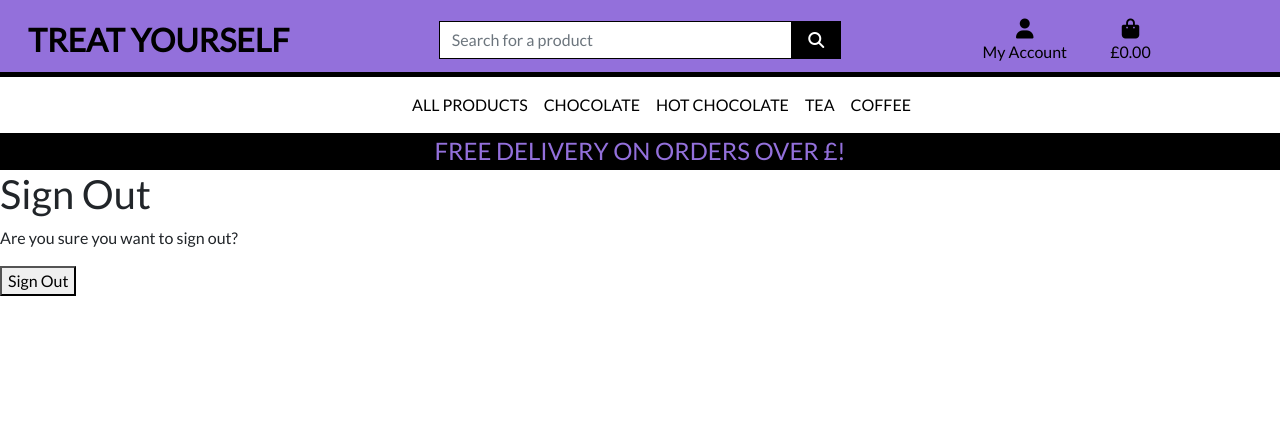
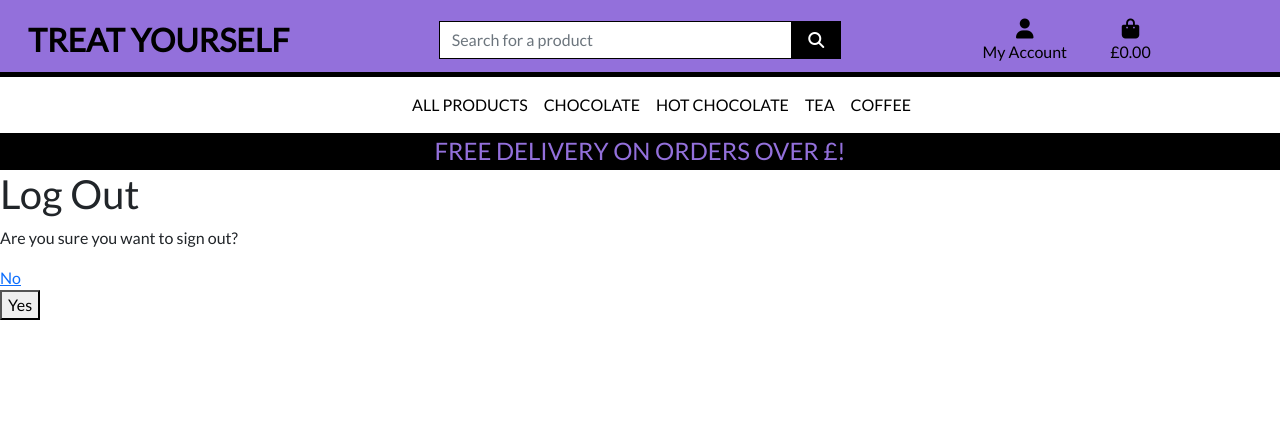
Before and after one commit to mayasharma2110/Treat-Yourself, a Django app: template templates/allauth/account/logout.html in a window 1280 px wide. Shown: the top 430 px of the page. Run offline with Django 4.2, Linux system fonts and the light colour scheme; the template is opened without the code that fills it, so the values that code supplies are empty; some libraries are stand-ins or nearby versions.

Commit message:
Customized login, register ad logout pages

```diff
--- a/templates/allauth/account/logout.html
+++ b/templates/allauth/account/logout.html
@@ -2,20 +2,21 @@
 
 {% load i18n %}
 
-{% block head_title %}{% trans "Sign Out" %}{% endblock %}
+{% block head_title %}{% trans "Log Out" %}{% endblock %}
 
 {% block content %}
-<h1>{% trans "Sign Out" %}</h1>
+<h1>{% trans "Log Out" %}</h1>
 
 <p>{% trans 'Are you sure you want to sign out?' %}</p>
+
+<a href="{% url 'home' %}">No</a>
 
 <form method="post" action="{% url 'account_logout' %}">
   {% csrf_token %}
   {% if redirect_field_value %}
   <input type="hidden" name="{{ redirect_field_name }}" value="{{ redirect_field_value }}"/>
   {% endif %}
-  <button type="submit">{% trans 'Sign Out' %}</button>
+  <button type="submit">{% trans 'Yes' %}</button>
 </form>
 
-
 {% endblock %}
--- a/templates/allauth/account/signup.html
+++ b/templates/allauth/account/signup.html
@@ -5,9 +5,9 @@
 {% block head_title %}{% trans "Signup" %}{% endblock %}
 
 {% block content %}
-<h1>{% trans "Sign Up" %}</h1>
+<h1>{% trans "Register" %}</h1>
 
-<p>{% blocktrans %}Already have an account? Then please <a href="{{ login_url }}">sign in</a>.{% endblocktrans %}</p>
+<p>{% blocktrans %}Already registered, sign in <a href="{{ login_url }}">here</a>.{% endblocktrans %}</p>
 
 <form class="signup" id="signup_form" method="post" action="{% url 'account_signup' %}">
   {% csrf_token %}
@@ -15,7 +15,7 @@
   {% if redirect_field_value %}
   <input type="hidden" name="{{ redirect_field_name }}" value="{{ redirect_field_value }}" />
   {% endif %}
-  <button type="submit">{% trans "Sign Up" %} &raquo;</button>
+  <button type="submit">{% trans "Register" %} &raquo;</button>
 </form>
 
 {% endblock %}
--- a/templates/allauth/base.html
+++ b/templates/allauth/base.html
@@ -24,10 +24,10 @@
       <ul>
         {% if user.is_authenticated %}
         <li><a href="{% url 'account_email' %}">Change E-mail</a></li>
-        <li><a href="{% url 'account_logout' %}">Sign Out</a></li>
+        <li><a href="{% url 'account_logout' %}">Log Out</a></li>
         {% else %}
-        <li><a href="{% url 'account_login' %}">Sign In</a></li>
-        <li><a href="{% url 'account_signup' %}">Sign Up</a></li>
+        <li><a href="{% url 'account_login' %}">Log In</a></li>
+        <li><a href="{% url 'account_signup' %}">Register</a></li>
         {% endif %}
       </ul>
     </div>
--- a/templates/base.html
+++ b/templates/base.html
@@ -81,10 +81,10 @@
                                     <a href="" class="dropdown-item">Product Management</a>
                                 {% endif %}
                                 <a href="" class="dropdown-item">My Profile</a>
-                                <a href="{% url 'account_logout' %}" class="dropdown-item">Logout</a>
+                                <a href="{% url 'account_logout' %}" class="dropdown-item">Log Out</a>
                             {% else %}
                                 <a href="{% url 'account_signup' %}" class="dropdown-item">Register</a>
-                                <a href="{% url 'account_login' %}" class="dropdown-item">Login</a>
+                                <a href="{% url 'account_login' %}" class="dropdown-item">Log In</a>
                             {% endif %}
                         </div>
                     </li>
--- a/templates/includes/mobile-search-bar.html
+++ b/templates/includes/mobile-search-bar.html
@@ -1,4 +1,4 @@
-
+<!-- only display this on screens smaller than 992px (bootstrap large) -->
 <div class="col-12 d-lg-none">
     <div class="row">
         <form method="GET" action="" class="mobile-search">
--- a/templates/includes/mobile-top-header.html
+++ b/templates/includes/mobile-top-header.html
@@ -14,10 +14,10 @@
                   <a href="{% url 'account_logout' %}" class="dropdown-item">Product Management</a>
               {% endif %}
               <a href="" class="dropdown-item">My Profile</a>
-              <a href="{% url 'account_logout' %}" class="dropdown-item">Logout</a>
+              <a href="{% url 'account_logout' %}" class="dropdown-item">Log Out</a>
           {% else %}
               <a href="{% url 'account_signup' %}" class="dropdown-item">Register</a>
-              <a href="{% url 'account_login' %}" class="dropdown-item">Login</a>
+              <a href="{% url 'account_login' %}" class="dropdown-item">Log In</a>
           {% endif %}
       </div>
   </li>
```
Also changed, not shown: templates/allauth/account/login.html (+5 -5 lines).
